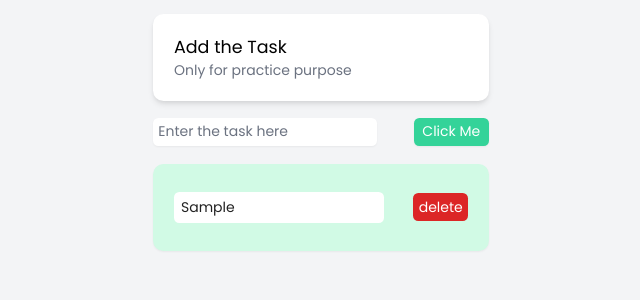
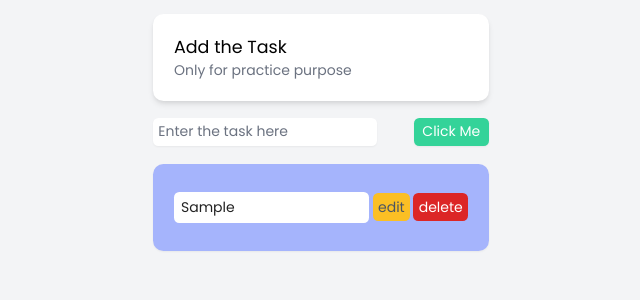
Before and after one commit to saurab-prasher/react-todoList, a React (Create React App) app: page / in a window 1280 px wide. Both pictures are taken after typing "Sample" into the empty fields and a click on the button "Click Me". Shown: the top 300 px of the page, without its empty margins (319-959 px from the left). Built offline with nearby package versions, Linux system fonts and the light colour scheme.

Commit message:
editing template added

```diff
--- a/src/components/App.js
+++ b/src/components/App.js
@@ -1,12 +1,13 @@
 import React, { useState } from "react";
 import Header from "./Header";
 import Button from "./Button";
-import List from "./List";
+import ViewTemplate from "./ViewTemplate";
 import SearchBar from "./SearchBar";
 
 const App = () => {
   const [term, setTerm] = useState("");
   const [list, setList] = useState([]);
+  const [isEditing, setEditing] = useState(false);
 
   const onFormSubmit = (e) => {
     e.preventDefault();
@@ -26,7 +27,12 @@ const App = () => {
         <Button />
       </form>
 
-      <List list={list} setList={setList} />
+      <ViewTemplate
+        isEditing={isEditing}
+        setEditing={setEditing}
+        list={list}
+        setList={setList}
+      />
     </>
   );
 };
--- a/src/components/Button.js
+++ b/src/components/Button.js
@@ -1,9 +1,7 @@
 import React from "react";
 
 const Button = ({ props }) => {
-  const onButtonClick = () => {
-    console.log(props);
-  };
+  const onButtonClick = () => {};
   return (
     <button
       className="px-2.5 py-1.5 bg-green-400 text-white rounded-md items-center focus:outline-none shadow-sm"
--- /dev/null
+++ b/src/components/EditingTemplate.js
@@ -0,0 +1,50 @@
+import React, { useState } from "react";
+
+const EditingTemplate = ({ listValue, isEditing, setEditing }) => {
+  const [value, setValue] = useState(listValue);
+  const onCancelClick = () => {
+    setEditing(false);
+    console.log("Cancelled button clicked");
+  };
+
+  const onValueChange = (e) => {
+    setValue(e.target.value);
+  };
+
+  const onSaveClick = (e) => {
+    e.preventDefault();
+    console.log("Save button clicked");
+  };
+
+  return (
+    <form className="flex">
+      <div className="form-group">
+        <input
+          className="focus:outline-none focus:ring focus:border-blue-50 rounded-md  p-1.5 shadow-sm  placeholder-gray-500"
+          type="text"
+          id="name"
+          onChange={(e) => onValueChange(e)}
+          value={value}
+        />
+      </div>
+      <div className="flex items-center">
+        <button
+          type="button"
+          className="ml-1 bg-gray-400 text-white  px-1.5 py-1.5 rounded-md  focus:outline-none"
+          onClick={() => onCancelClick()}
+        >
+          Cancel
+        </button>
+        <button
+          type="submit"
+          className="ml-1  px-1.5 py-1.5 rounded-md text-white bg-green-500 focus:outline-none"
+          onClick={(e) => onSaveClick(e)}
+        >
+          Save
+        </button>
+      </div>
+    </form>
+  );
+};
+
+export default EditingTemplate;
--- a/src/components/List.js
+++ /dev/null
@@ -1,33 +0,0 @@
-import React from "react";
-
-const List = ({ list, setList }) => {
-  const onDeleteClick = (i) => {
-    const newList = list.filter((item) => item !== list[i]);
-    setList(newList);
-  };
-
-  const renderList = list.map((el, i) => {
-    return (
-      <ul className="flex items-center justify-between">
-        <li key={i} className="list-none bg-white p-2 rounded-md my-2 w-60 ">
-          {el}
-        </li>
-
-        <button
-          type="button"
-          className=" ml-1 bg-red-600 px-1.5 py-1.5 text-white rounded-md focus:outline-none"
-          onClick={() => onDeleteClick(i)}
-        >
-          delete
-        </button>
-      </ul>
-    );
-  });
-  return (
-    <div className=" mt-5 p-6 bg-green-100 max-w-sm mx-auto  shadow-sm rounded-xl ">
-      {renderList}
-    </div>
-  );
-};
-
-export default List;
--- /dev/null
+++ b/src/components/ViewTemplate.js
@@ -0,0 +1,57 @@
+import React, { useState } from "react";
+import EditingTemplate from "./EditingTemplate";
+
+const List = ({ list, setList, isEditing, setEditing }) => {
+  const onDeleteClick = (i) => {
+    const newList = list.filter((item) => item !== list[i]);
+    setList(newList);
+  };
+
+  const onEditClick = (li) => {
+    console.log("edit button clicked:", li);
+    setEditing(true);
+  };
+
+  const viewTemplate = list.map((el, i) => {
+    return (
+      <ul className="flex items-center justify-between">
+        <li key={i} className="list-none bg-white p-2 rounded-md my-2 w-60 ">
+          {el}
+        </li>
+
+        <button
+          type="button"
+          className=" ml-1 bg-yellow-400 px-1.5 py-1.5 text-gray-600 text-white rounded-md focus:outline-none "
+          onClick={() => onEditClick(el)}
+        >
+          edit
+        </button>
+        <button
+          type="button"
+          className="ml-1 bg-red-600 px-1.5 py-1.5 text-white rounded-md focus:outline-none"
+          onClick={() => onDeleteClick(i)}
+        >
+          delete
+        </button>
+      </ul>
+    );
+  });
+
+  return (
+    <div className=" mt-5 p-6 bg-indigo-300 max-w-sm mx-auto shadow-sm rounded-xl ">
+      <div>
+        {isEditing ? (
+          <EditingTemplate
+            listValue={list}
+            isEditing={isEditing}
+            setEditing={setEditing}
+          />
+        ) : (
+          viewTemplate
+        )}
+      </div>
+    </div>
+  );
+};
+
+export default List;
```
Also changed, not shown: 1 other file (tests, documents, lock files or other folders).
